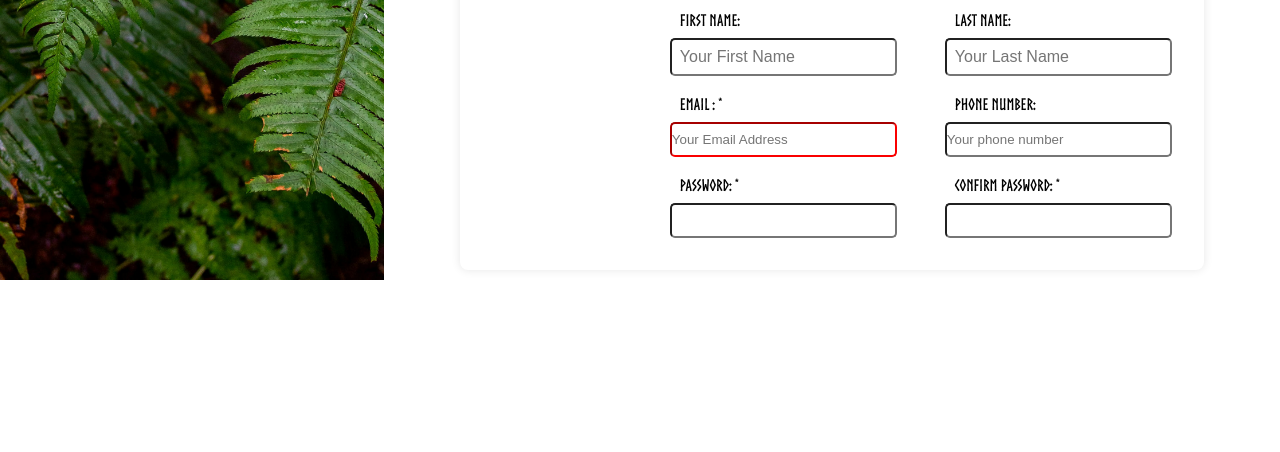
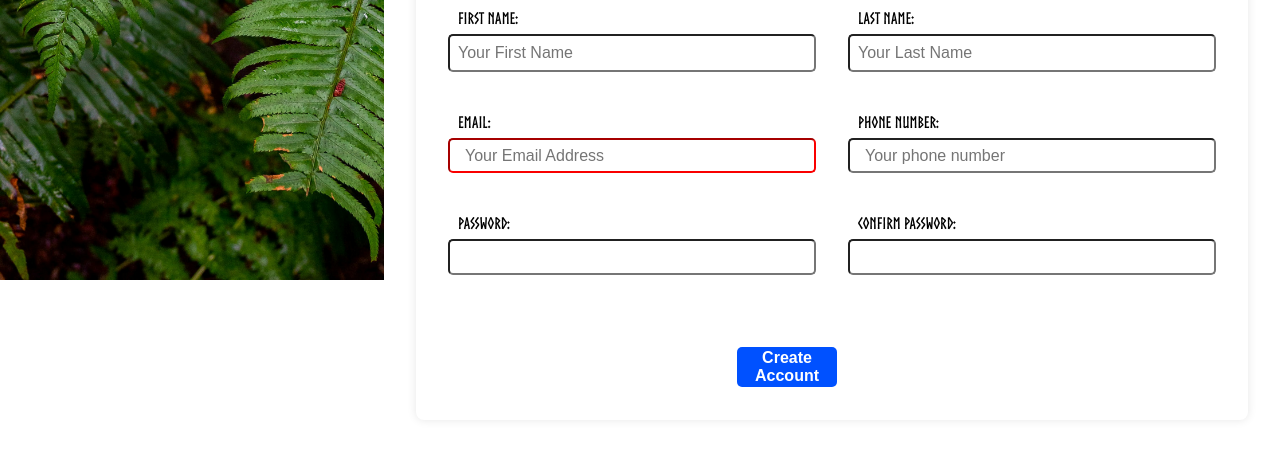
Before and after one commit to ariasharifi80/Odin-Sign-In-Form, a plain HTML site: page index.html in a window 1280 px wide. Shown: the part 520-972 px from the top of the page. Before the commit the page ends 822 px from the top, so only its background shows below. Drawn offline with Linux system fonts and the light colour scheme.

Commit message:
finaly completed the project

```diff
--- a/index.html
+++ b/index.html
@@ -37,28 +37,44 @@
         <form>
           <h1>Let's Do This</h1>
           <div class="form-row">
+            <div class="input-group">
               <label for="Fname">First Name:</label>
               <input type="text" name="name" id="Fname" placeholder="Your First Name">
-
-            <label for="mail">Email : <span aria-label="required">*</span></label>
-            <input type="email" name="email" id="mail" placeholder="Your Email Address" required>
-            <label for="password">password: <span aria-label="required">*</span></label>
-            <input type="password" name="password" id="password" required minlength="6">
-
             </div>
-           <div  class="form-row">
+            <div class="input-group">
               <label for="Lname">Last Name:</label>
               <input type="text" name="name" id="Lname" placeholder="Your Last Name">
+            </div>
+          </div>
 
+          <div class="form-row">
+            <div class="input-group">
+              <label for="mail">Email:</label>
+              <input type="email" name="email" id="mail" placeholder="Your Email Address" required>
+            </div>
+            <div class="input-group">
               <label for="phone">Phone Number:</label>
               <input type="tel" name="phone" id="phone" pattern="^09\d{9}$" placeholder="Your phone number">
+            </div>
+          </div>
 
-            <label for="passconfirm">Confirm Password: <span aria-label="required">*</span></label>
-            <input type="password" name="confirm" id="passconfirm" required oninput="this.setCustomValidity(this.value !== password.value ? 'Passwords do not match' : '')">
+          <div class="form-row">
+            <div class="input-group">
+              <label for="password">Password:</label>
+              <input type="password" name="password" id="password" required minlength="6">
+            </div>
+            <div class="input-group">
+              <label for="passconfirm">Confirm Password:</label>
+              <input type="password" name="confirm" id="passconfirm" required>
+            </div>
           </div>
 
 
 
+
+            <div class="btn">
+              <button type="submit" id="create-btn">Create Account</button>
+            </div>
 
         </form>
       </section>
--- a/style.css
+++ b/style.css
@@ -92,9 +92,9 @@ form {
   padding: 2rem;
   border-radius: 8px;
   box-shadow: 0 0 10px rgba(0, 0, 0, 0.1);
-  display: flex;
-  flex-direction: row;
 
+  width: 100%;
+  height:500px;
   gap: 3rem;
 }
 
@@ -106,16 +106,33 @@ form h1 {
 
 .form-row {
   display: flex;
-  flex-direction:column;
 
-  gap: 10px;
-  padding-top: 50px;
+  gap: 2rem;
+  margin-bottom: 2rem;
+}
 
+.input-group {
+  display: flex;
+  flex-direction: column;
+  flex: 1;
 }
+
+.input-group label {
+  margin-bottom: 0.5rem;
+  font-size: 1rem;
+}
+
+.input-group input {
+  padding: 0.5rem;
+  font-size: 1rem;
+  width: 100%;
+}
+
 
 input[type="text"] {
   padding: 0.5rem;
   font-size: 1rem;
+
 }
 .form-row label {
 
@@ -129,12 +146,15 @@ input[type="text"] {
 
 input[type='tel']{
   height: 35px;
+  padding: 15px;
 }
 input[type='email']{
   height: 35px;
+  padding: 15px;
 }
 input[type='password']{
   height: 35px;
+  padding: 1rem;
 }
 
 input[type='email']:focus,
@@ -155,3 +175,29 @@ input[type='email']:invalid{
 input[type='password']:invalid:focus{
   border-color: red;
 }
+
+#create-btn{
+  width: 100px;
+  height: 40px;
+  background-color: rgb(0, 81, 255);
+  color: white;
+  border: none;
+  border-radius: 5px;
+  margin-top: 10px;
+  margin-left: 10px;
+  margin-bottom: 10px;
+  cursor: pointer;
+  font-size: 16px;
+  font-weight: bold;
+  transition: 0.5s;
+  box-shadow: 0 0 15px rgb(0, 81, )
+}
+.btn{
+  display: flex;
+  align-content: center;
+  justify-content: center;
+ padding-top: 30px;
+ padding-right: 100px;
+
+
+}
```
Lines whose indentation alone changed are shown as unchanged.
